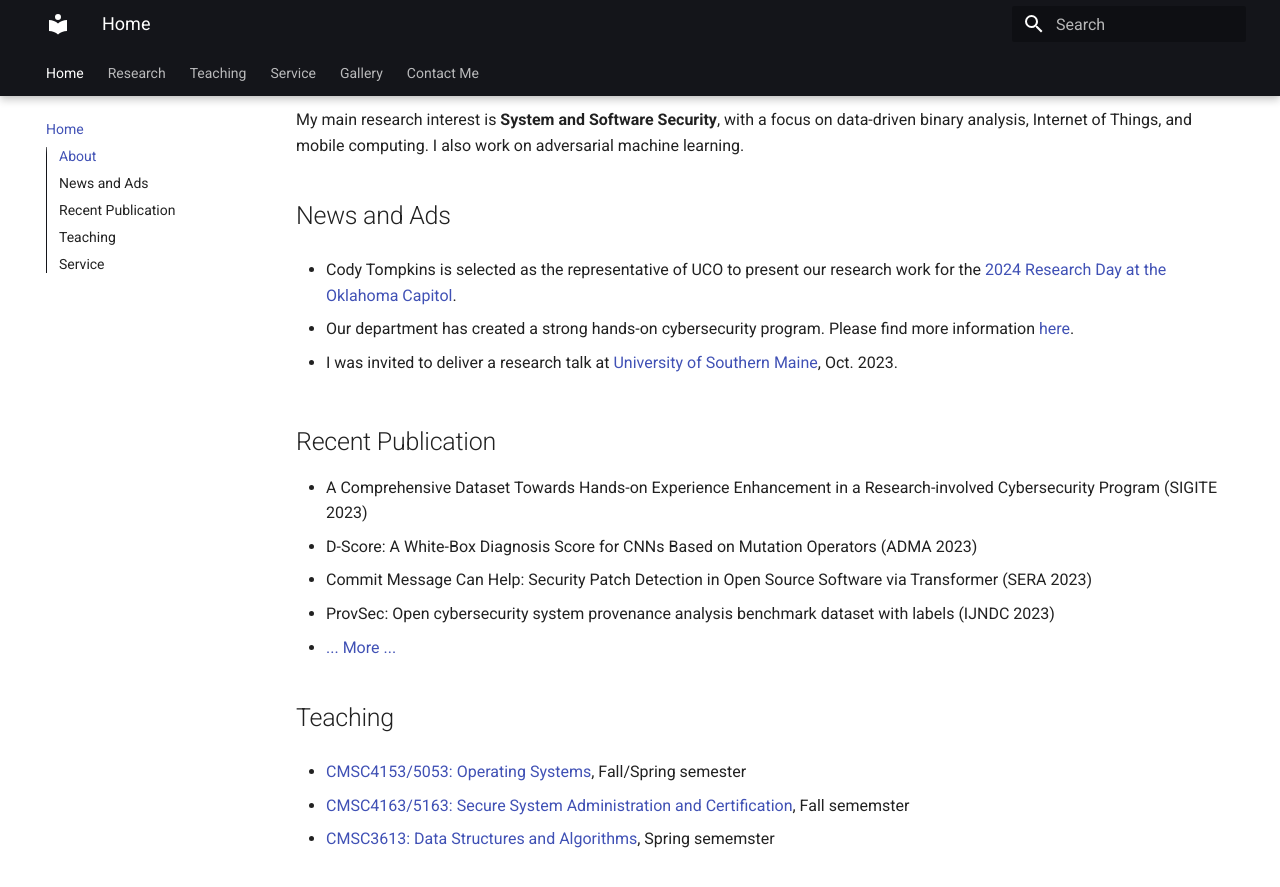
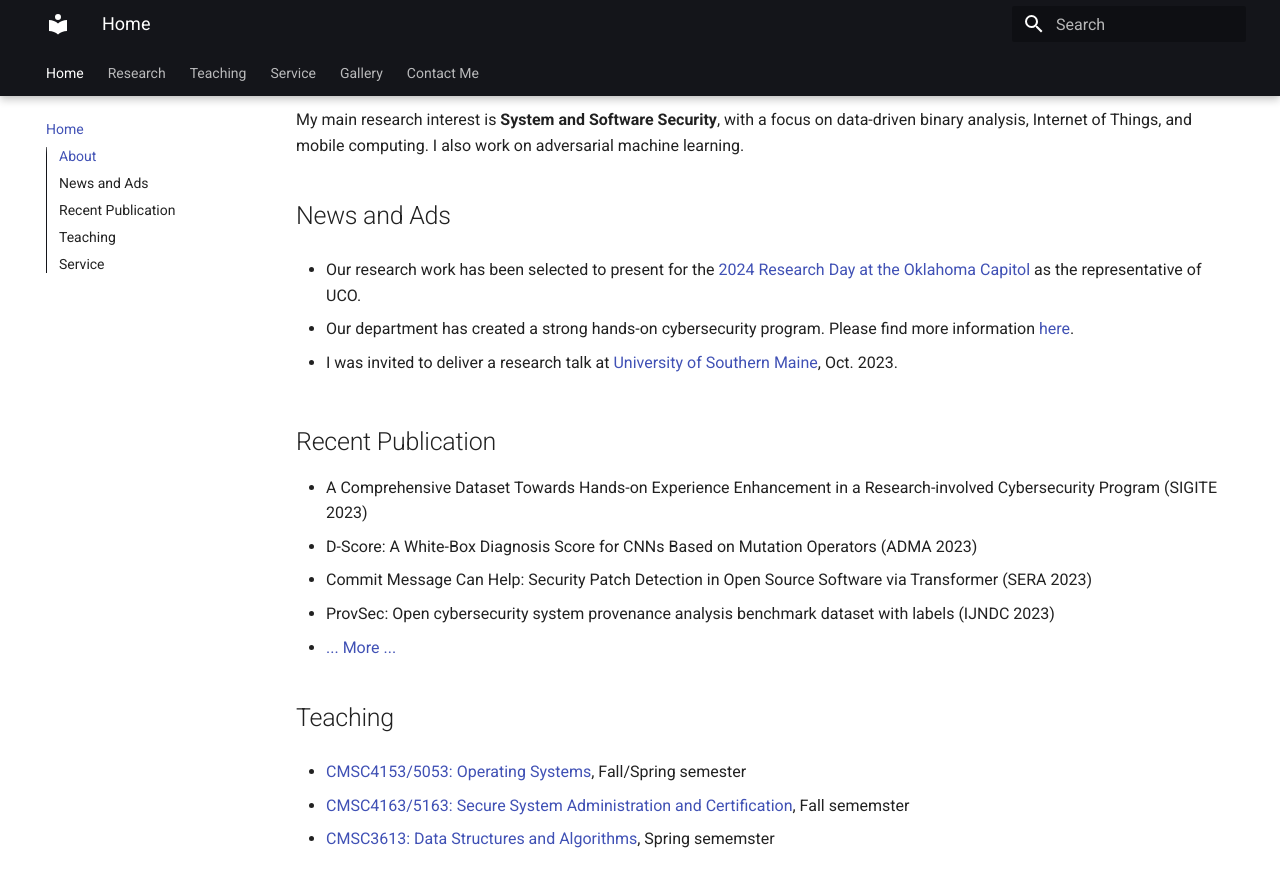
Before and after one commit to fzuo/homepage, an MkDocs documentation site: the page built from docs/index.md, in a window 1280 px wide and 900 px high, scrolled down 585 px. Shown: the top 887 px of the window. Built offline with MkDocs 1.6.1 and Material for MkDocs 9.7.7, drawn with Linux system fonts in a browser that asks for light colours.

Commit message:
Updating files

```diff
--- a/docs/index.md
+++ b/docs/index.md
@@ -52,7 +52,7 @@
 
 ## News and Ads
 
-- Cody Tompkins is selected as the representative of UCO to present our research work for the <a href="https://www.okepscor.org/official-nomination-form-2024-research-day-capitol">2024 Research Day at the Oklahoma Capitol</a>.
+- Our research work has been selected to present for the <a href="https://www.okepscor.org/official-nomination-form-2024-research-day-capitol">2024 Research Day at the Oklahoma Capitol</a> as the representative of UCO.
 
 - Our department has created a strong hands-on cybersecurity program. Please find more information <a href="https://uco-cyber.github.io/education/">here</a>.
 
```
